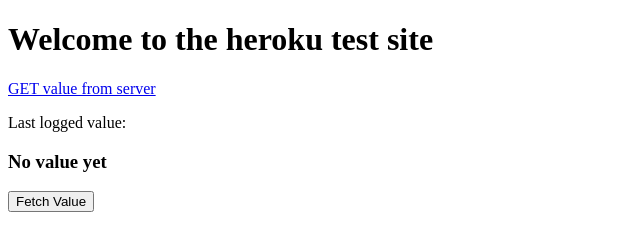
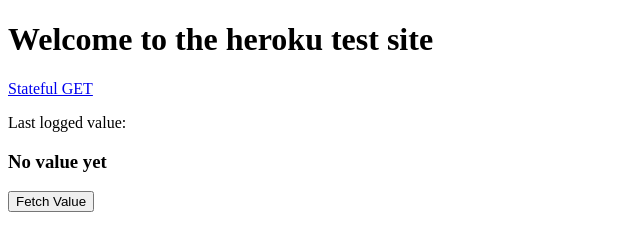
Before and after one commit to MildMax/heroku_test_server, a website: page html/index.html in a window 1280 px wide. Shown: the full height of the page, 0-640 px from the left. Drawn offline with Linux system fonts and the light colour scheme; no server answers.

Commit message:
fixes name on stateful get request

```diff
--- a/html/index.html
+++ b/html/index.html
@@ -67,7 +67,7 @@
     </header>
 
     <div>
-        <a href="/increment">GET value from server</a>
+        <a href="/increment">Stateful GET</a>
         <p>Last logged value: </p>
         <h3 id="server_value">No value yet</h3>
         <button onclick="fetchValue()">Fetch Value</button>
```
